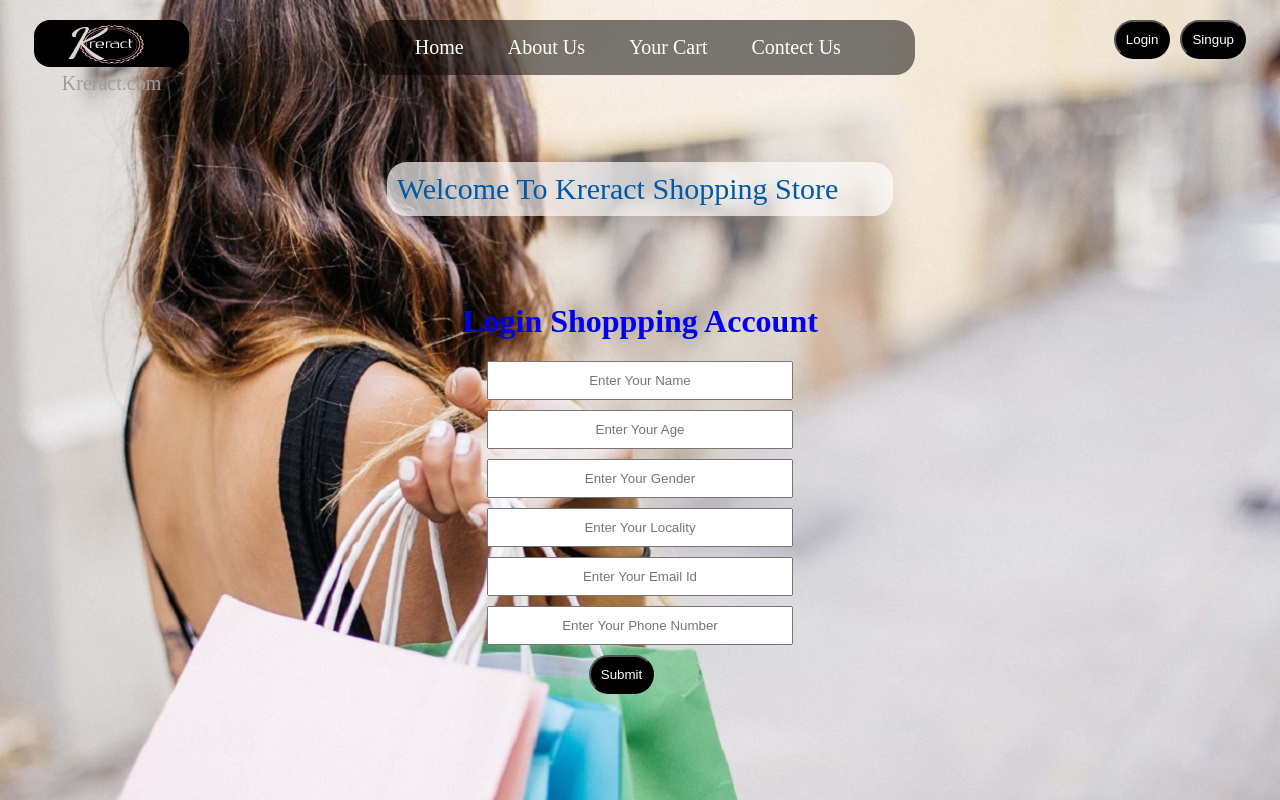
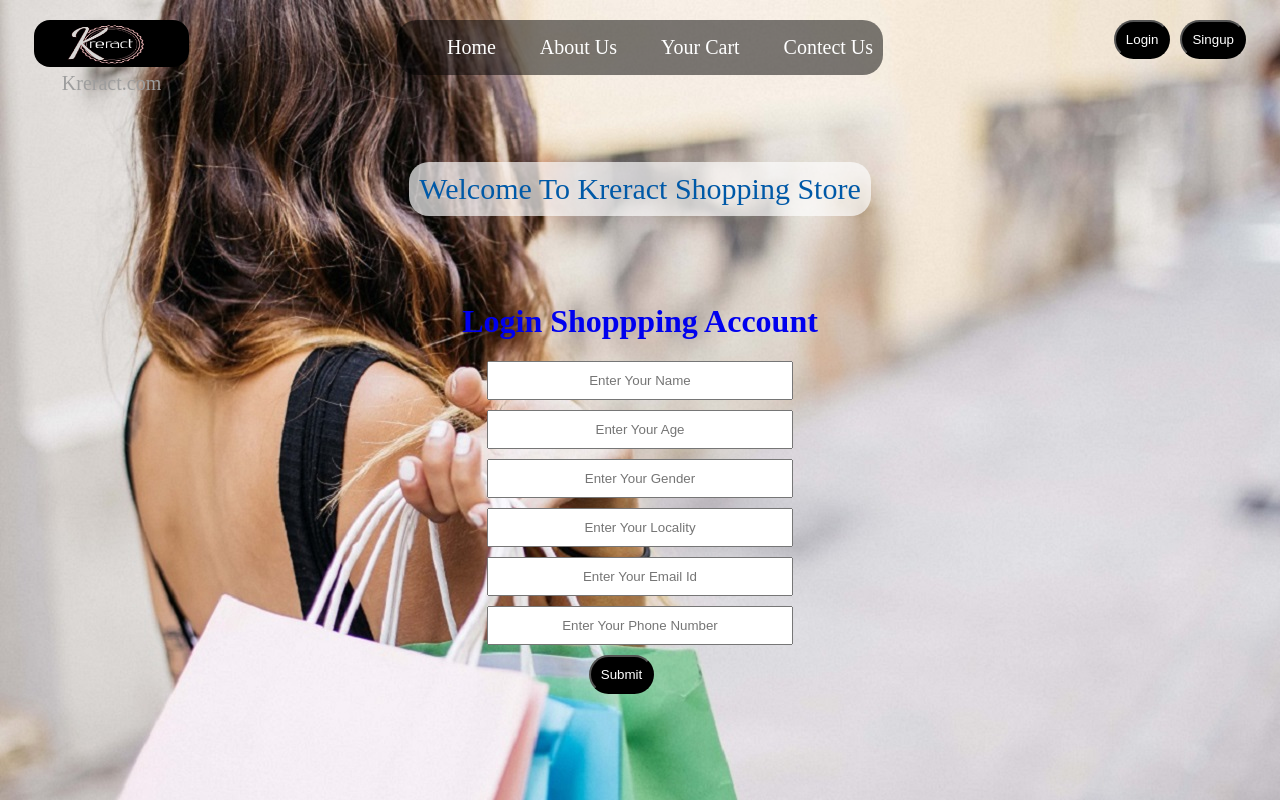
Before and after one commit to utsavp123/project0, a plain HTML site: page index.html in a window 1280 px wide. Drawn offline with Linux system fonts and the light colour scheme.

Commit message:
Update index.html

```diff
--- a/index.html
+++ b/index.html
@@ -29,7 +29,7 @@
 		.mid {
 			background: #00000082;
 			display: block;
-			width: 43%;
+			width: fit-content;
 			margin: 20px auto;
 			border-radius: 20px;
 
@@ -91,7 +91,7 @@
 			color: #0059a7;
 			background: #ffffffad;
 			display: block;
-			width: 38%;
+			width: fit-content;
 			margin: 87px auto;
 			font-size: 30px;
 			padding: 10px;
```
